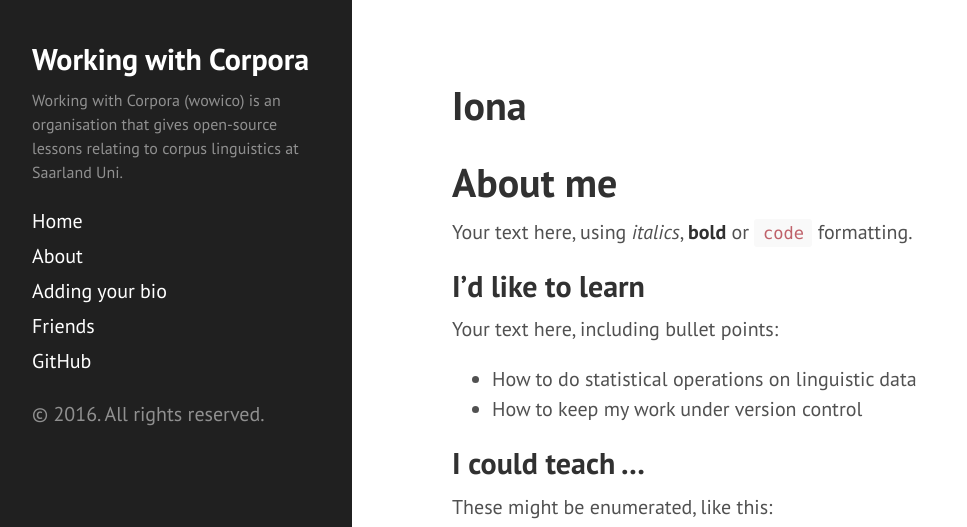
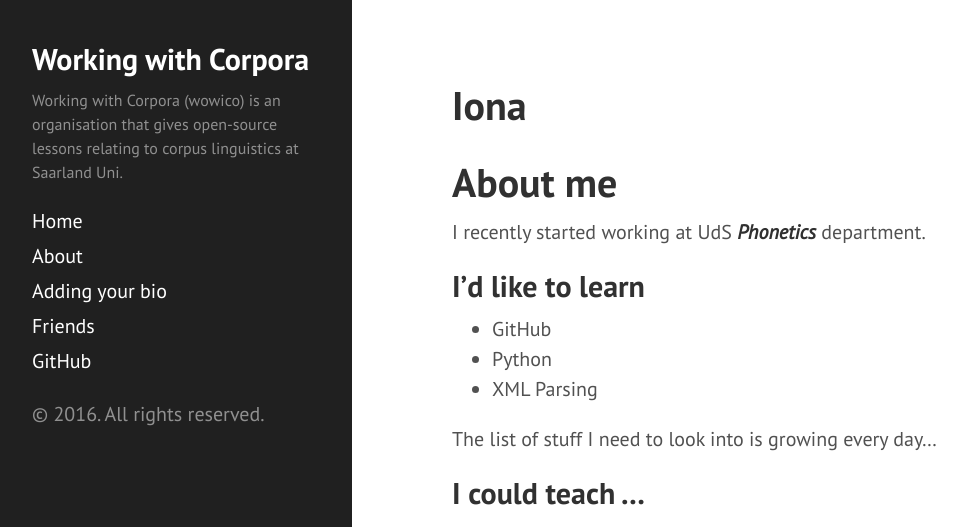
Before and after one commit to wowico/wwc, a Jekyll site: the page built from _friends/iona.md, in a window 1280 px wide and 1032 px high. Shown: the top 527 px of the window, without its empty margins (8-975 px from the left). Built offline with Jekyll 4.4.1, drawn with Linux system fonts in a browser that asks for light colours; some of the changed text lies outside the part shown.

Commit message:
updated bio

```diff
--- a/_friends/iona.md
+++ b/_friends/iona.md
@@ -5,20 +5,22 @@ title: Iona
 About me
 ===========
 
-Your text here, using *italics*, **bold** or `code` formatting.
+I recently started working at UdS ***Phonetics*** department.
 
 I'd like to learn
 --------------------
 
-Your text here, including bullet points:
+* GitHub
+* Python
+* XML Parsing
 
-* How to do statistical operations on linguistic data
-* How to keep my work under version control
+The list of stuff I need to look into is growing every day...
+
 
 I could teach ...
 --------------------
 
-These might be enumerated, like this:
+Well, I'm working with LaTeX and R, but...
 
-2. Matplotlib
-3. Sphinx
+
+![alt text](http://www.uni-saarland.de/verwalt/presse/campus/2001/2/bilder/Uni-Logo.jpg "Does that work?")
```
